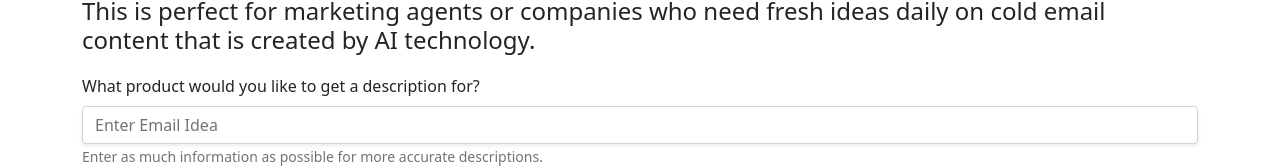
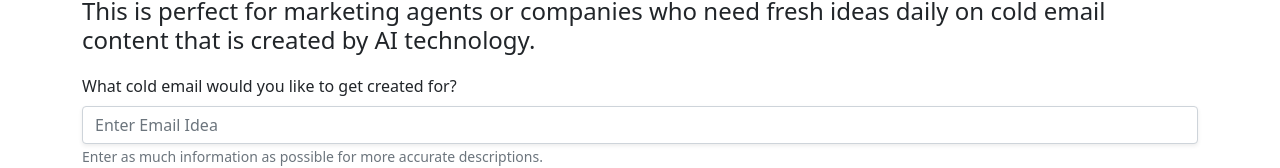
Before and after one commit to norikokono/open_ai, a React (Create React App) app: page /cold-emails in a window 1280 px wide. Shown: the part 741-909 px from the top of the page. Built offline with nearby package versions, Linux system fonts and the light colour scheme.

Commit message:
fixed Tweets.js

```diff
--- a/src/components/ColdEmails.js
+++ b/src/components/ColdEmails.js
@@ -56,7 +56,7 @@ class ColdEmails extends Component {
                     <h4 style={{marginBottom: 20}}>This is perfect for marketing agents or companies who need fresh ideas daily on cold email content that is created by AI technology.</h4>
                     <Form onSubmit={this.onFormSubmit}>
                         <Form.Group className="mb-3" controlId="formBasicColdEmail">
-                            <Form.Label>What product would you like to get a description for?</Form.Label>
+                            <Form.Label>What cold email would you like to get created for?</Form.Label>
                             <Form.Control
                                 type="text"
                                 name="emailIdea"
--- a/src/components/Tweets.js
+++ b/src/components/Tweets.js
@@ -5,7 +5,7 @@ import openAiImg from '../OpenAILogo.png';
 
 const { Configuration, OpenAIApi } = require("openai");
 
-class ProductDescription extends Component {
+class Tweets extends Component {
    constructor() {
        super()
        this.state = {
@@ -28,7 +28,7 @@ class ProductDescription extends Component {
         const openai = new OpenAIApi(configuration);
 
         openai.createCompletion("text-curie-001", {
-            prompt: `Write a detailed, smart, informative and professional product description for ${formDataObj.tweetKeywords}`,
+            prompt: `Write a detailed, smart, informative and professional Tweets for ${formDataObj.tweetKeywords}`,
             temperature: 0.8,
             max_tokens: 280,
             top_p: 1,
@@ -90,4 +90,4 @@ class ProductDescription extends Component {
     }
 }
 
-export default ProductDescription;
+export default Tweets;
```
